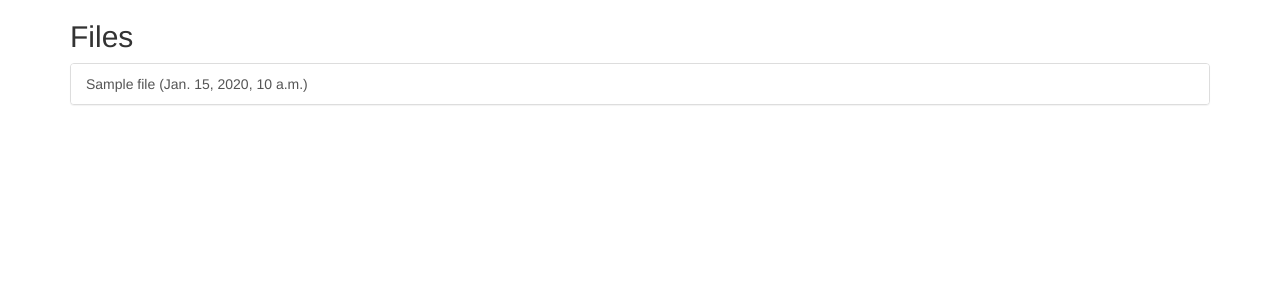
After one commit to wolfg1969/lambda-tube-dl, a Django app: template tube_dl/templates/files.html in a window 1280 px wide. The commit adds this page. Shown: the top 300 px of the page. Run offline with Django 3.2, Linux system fonts and the light colour scheme; the template is opened without the code that fills it: most values are stand-ins (such as "Sample title", 1, 10 or a date in 2020); parts of the project's set-up code (start-up, migrations or seed data) failed here and were passed over; some libraries are stand-ins or nearby versions.

Commit message:
files page

```diff
--- /dev/null
+++ b/tube_dl/templates/files.html
@@ -0,0 +1,20 @@
+<!DOCTYPE html>
+<html lang="en">
+<head>
+    <meta content="text/html;charset=utf-8" http-equiv="Content-Type">
+    <title>Youtube Video Downloader - Files</title>
+    <link rel="stylesheet" href="//maxcdn.bootstrapcdn.com/bootstrap/3.3.7/css/bootstrap.min.css">
+</head>
+<body>
+<div class="container">
+    <h2>Files</h2>
+    <div class="panel panel-default">
+        <div class="list-group">
+            {% for file in files %}
+            <a href="{{ file.url }}" class="list-group-item" target="_blank">{{ file.name }} ({{ file.last_modified }})</a>
+            {% endfor %}
+        </div>
+    </div>
+</div>
+</body>
+</html>
--- a/tube_dl/templates/index.html
+++ b/tube_dl/templates/index.html
@@ -38,9 +38,7 @@
     const currentLocation = window.location.toString();
     const apiStagePrefix = '/{{ apiStage }}';
     const apiPrefix = currentLocation.slice(0, currentLocation.indexOf(apiStagePrefix) + apiStagePrefix.length);
-    console.log(apiPrefix)
     const apiCheckUrl = `${apiPrefix}/check`;
-    console.log(apiCheckUrl)
 
     // Handle updating the progress bar.
     const progressBar = document.getElementById('progress-bar');
--- a/tube_dl_site/settings.py
+++ b/tube_dl_site/settings.py
@@ -17,7 +17,9 @@ env = environ.Env(
     AWS_SESSION_TOKEN=(str, ''),
     AWS_S3_BUCKET_NAME=(str, ''),
 
-    STAGE=(str, '')
+    STAGE=(str, ''),
+
+    DOWNLOAD_URL_TIMEOUT=(int, 3600),  # one hour
 )  # set default values and casting
 environ.Env.read_env(project_root('.env')) # reading .env file
 
@@ -44,3 +46,5 @@ AWS_S3_BUCKET_NAME = env('AWS_S3_BUCKET_NAME')
 VIDEO_FORMAT = 'webm'
 
 LAMBDA_STAGE = env('STAGE')
+
+DOWNLOAD_URL_TIMEOUT = env('DOWNLOAD_URL_TIMEOUT')
--- a/tube_dl_site/urls.py
+++ b/tube_dl_site/urls.py
@@ -20,6 +20,7 @@ from tube_dl import views
 
 urlpatterns = [
     path('', views.index, name='index'),
-    path('check/', views.check_video, name='check_video')
+    path('files/', views.files, name='files'),
+    path('check/', views.check_video, name='check_video'),
     # path('admin/', admin.site.urls),
 ]
```
Also changed, not shown: tube_dl/views.py (+23 -0 lines).
